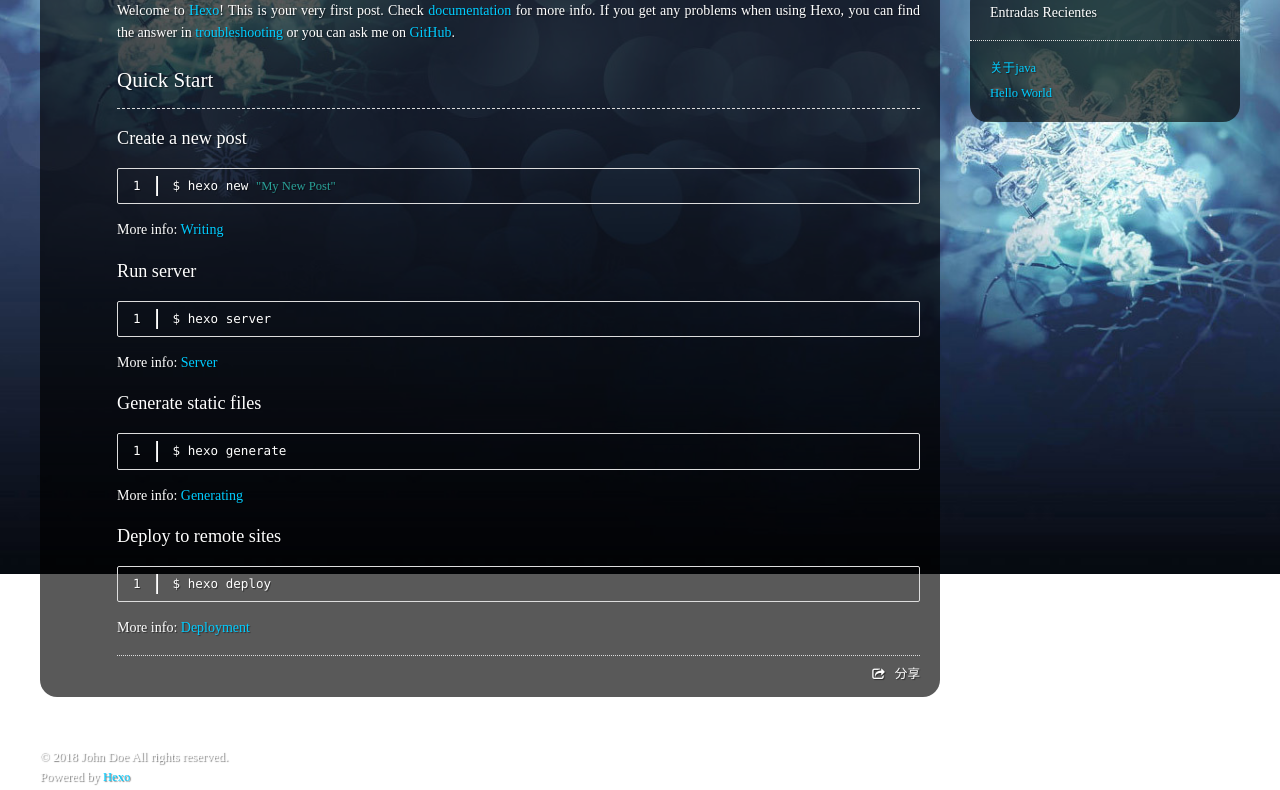
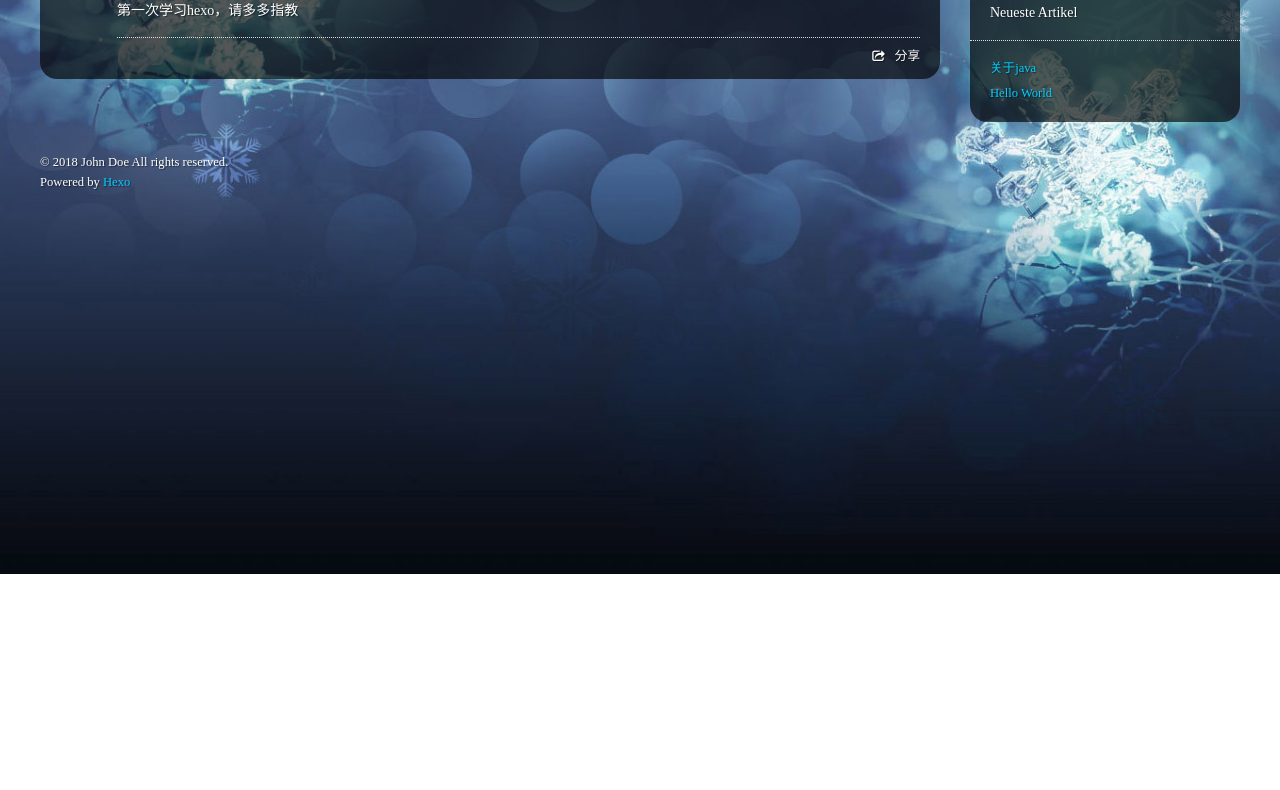
Before and after one commit to Tinnerr/Tinnerr.github.io, a plain HTML site: page 2018/02/03/hello-world/index.html in a window 1280 px wide. Shown: the part 226-1016 px from the top of the page. After the commit the page ends 800 px from the top, so only its background shows below. Drawn offline with Linux system fonts and the light colour scheme; a script that the page names is missing.

Commit message:
Site updated: 2018-02-03 14:33:29

```diff
--- a/2018/02/03/hello-world/index.html
+++ b/2018/02/03/hello-world/index.html
@@ -7,7 +7,7 @@
   <meta name="author" content="John Doe" />
 
 
-  <meta name="description" content="Welcome to Hexo! This is your very first post. Check documentation for more info. If you get any problems when using Hexo, you can find the answer in " />
+  <meta name="description" content="第一次学习hexo，请多多指教" />
 
 
 
@@ -73,15 +73,7 @@
     </header>
     <div class="entry">
 
-        <p>Welcome to <a href="https://hexo.io/" target="_blank" rel="noopener">Hexo</a>! This is your very first post. Check <a href="https://hexo.io/docs/" target="_blank" rel="noopener">documentation</a> for more info. If you get any problems when using Hexo, you can find the answer in <a href="https://hexo.io/docs/troubleshooting.html" target="_blank" rel="noopener">troubleshooting</a> or you can ask me on <a href="https://github.com/hexojs/hexo/issues" target="_blank" rel="noopener">GitHub</a>.</p>
-<h2 id="Quick-Start"><a href="#Quick-Start" class="headerlink" title="Quick Start"></a>Quick Start</h2><h3 id="Create-a-new-post"><a href="#Create-a-new-post" class="headerlink" title="Create a new post"></a>Create a new post</h3><figure class="highlight bash"><table><tr><td class="gutter"><pre><span class="line">1</span><br></pre></td><td class="code"><pre><span class="line">$ hexo new <span class="string">"My New Post"</span></span><br></pre></td></tr></table></figure>
-<p>More info: <a href="https://hexo.io/docs/writing.html" target="_blank" rel="noopener">Writing</a></p>
-<h3 id="Run-server"><a href="#Run-server" class="headerlink" title="Run server"></a>Run server</h3><figure class="highlight bash"><table><tr><td class="gutter"><pre><span class="line">1</span><br></pre></td><td class="code"><pre><span class="line">$ hexo server</span><br></pre></td></tr></table></figure>
-<p>More info: <a href="https://hexo.io/docs/server.html" target="_blank" rel="noopener">Server</a></p>
-<h3 id="Generate-static-files"><a href="#Generate-static-files" class="headerlink" title="Generate static files"></a>Generate static files</h3><figure class="highlight bash"><table><tr><td class="gutter"><pre><span class="line">1</span><br></pre></td><td class="code"><pre><span class="line">$ hexo generate</span><br></pre></td></tr></table></figure>
-<p>More info: <a href="https://hexo.io/docs/generating.html" target="_blank" rel="noopener">Generating</a></p>
-<h3 id="Deploy-to-remote-sites"><a href="#Deploy-to-remote-sites" class="headerlink" title="Deploy to remote sites"></a>Deploy to remote sites</h3><figure class="highlight bash"><table><tr><td class="gutter"><pre><span class="line">1</span><br></pre></td><td class="code"><pre><span class="line">$ hexo deploy</span><br></pre></td></tr></table></figure>
-<p>More info: <a href="https://hexo.io/docs/deployment.html" target="_blank" rel="noopener">Deployment</a></p>
+        <p>第一次学习hexo，请多多指教</p>
 
 
     </div>
@@ -105,7 +97,7 @@
     <aside id="sidebar" class="alignright">
   <div class="search">
   <form action="//google.com/search" method="get" accept-charset="utf-8">
-    <input type="search" name="q" results="0" placeholder="Buscar">
+    <input type="search" name="q" results="0" placeholder="Suche">
     <input type="hidden" name="q" value="site:yoursite.com">
   </form>
 </div>
@@ -114,7 +106,7 @@
 
 
 <div class="widget tag">
-  <h3 class="title">Entradas Recientes</h3>
+  <h3 class="title">Neueste Artikel</h3>
   <ul class="entry">
 
       <li>
```
Also changed, not shown: 2018/02/03/关于java/index.html (+2 -2 lines), archives/2018/02/index.html (+3 -3 lines), archives/2018/index.html (+3 -3 lines), archives/index.html (+4 -4 lines), index.html (+3 -11 lines).
